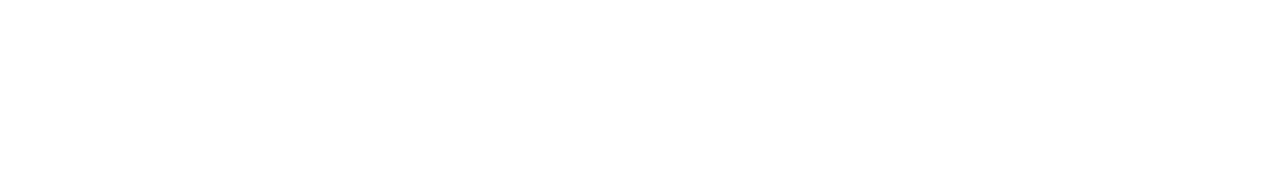
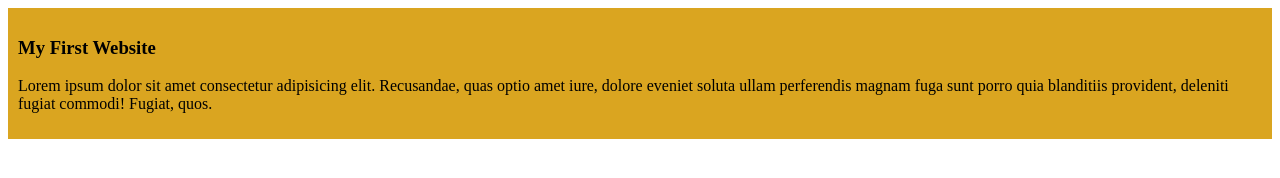
Before and after one commit to DressedHuman/my-simple-website, a plain HTML site: page index.html in a window 1280 px wide. Drawn offline with Linux system fonts and the light colour scheme.

Commit message:
added first blog

```diff
--- a/index.html
+++ b/index.html
@@ -4,8 +4,12 @@
     <meta charset="UTF-8">
     <meta name="viewport" content="width=device-width, initial-scale=1.0">
     <title>My Simple Website</title>
+    <link rel="stylesheet" href="styles/blog.css">
 </head>
 <body>
-
+    <div>
+        <h3>My First Website</h3>
+        <p>Lorem ipsum dolor sit amet consectetur adipisicing elit. Recusandae, quas optio amet iure, dolore eveniet soluta ullam perferendis magnam fuga sunt porro quia blanditiis provident, deleniti fugiat commodi! Fugiat, quos.</p>
+    </div>
 </body>
 </html>
--- /dev/null
+++ b/styles/blog.css
@@ -0,0 +1,4 @@
+div {
+    background-color: goldenrod;
+    padding: 10px;
+}
```
